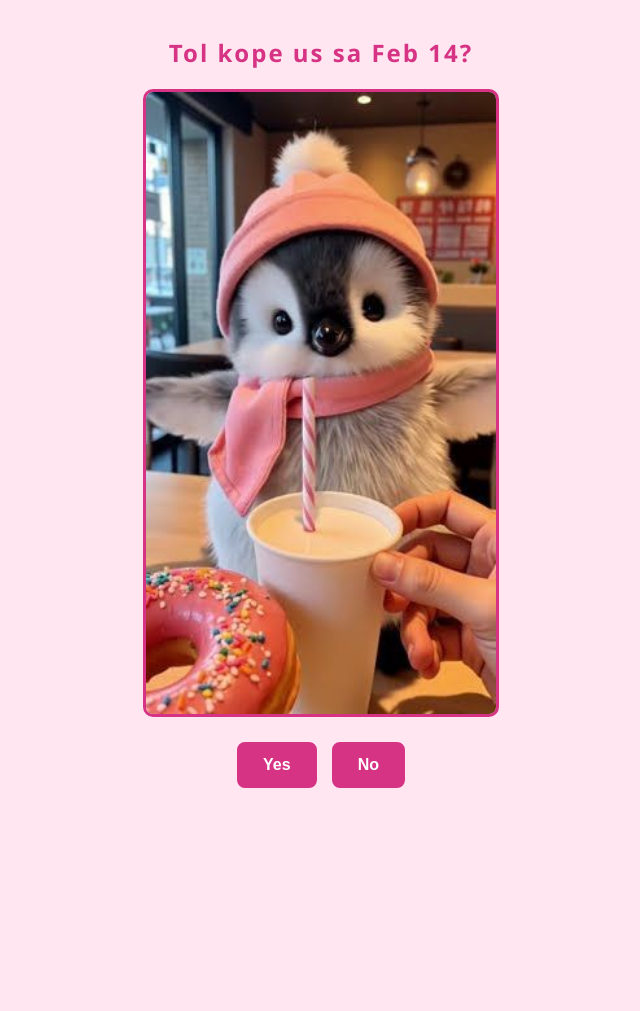
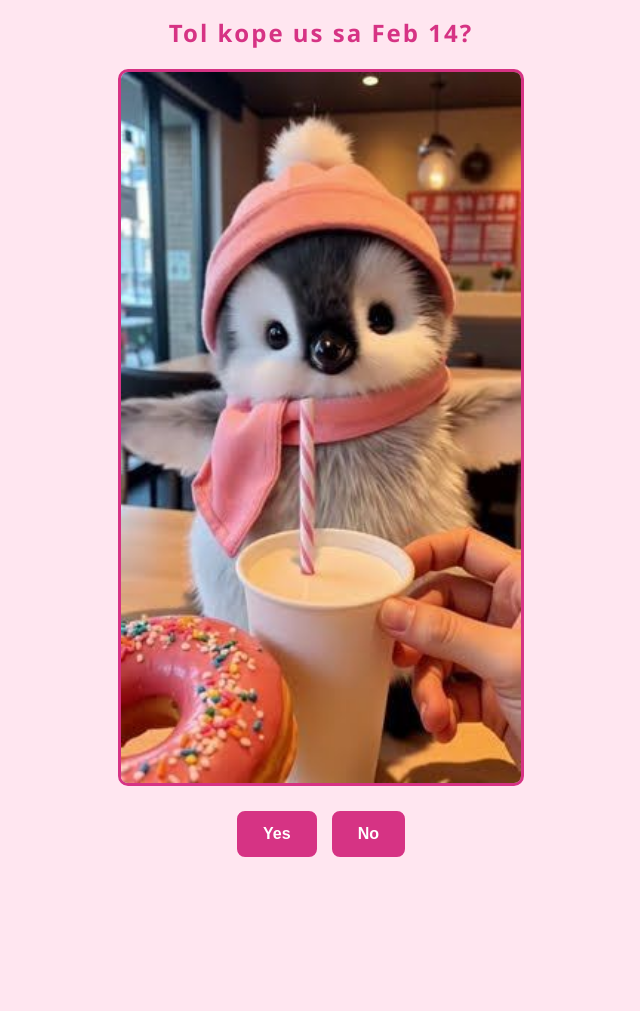
Before and after one commit to AJ000021/kope-us, a plain HTML site: page index.html in a window 1280 px wide. Shown: the whole page, without its empty margins (319-959 px from the left). Before the commit the page ends 982 px from the top, so only its background shows below. Drawn offline with Linux system fonts and the light colour scheme.

Commit message:
Update style.css

```diff
--- a/style.css
+++ b/style.css
@@ -1,10 +1,12 @@
-body {
+html, body {
+  height: 100%;
+  width: 100%;
+  margin: 0;
+  padding: 0;
   background-color: #ffe6f0;
   color: #d63384;
   font-family: 'Segoe UI', Arial, sans-serif;
   text-align: center;
-  margin: 0;
-  padding: 20px;
 }
 
 h1 {
@@ -20,16 +22,16 @@ h1 {
 }
 
 #kopeImage {
-  width: 100%;
-  max-width: 350px;
+  width: 90%;
+  max-width: 400px;
   height: auto;
   border: 3px solid #d63384;
   border-radius: 10px;
 }
 
 .button-area {
-  width: 100%;
-  max-width: 350px;
+  width: 90%;
+  max-width: 400px;
   height: 200px;
   margin: 20px auto;
   position: relative;
```
